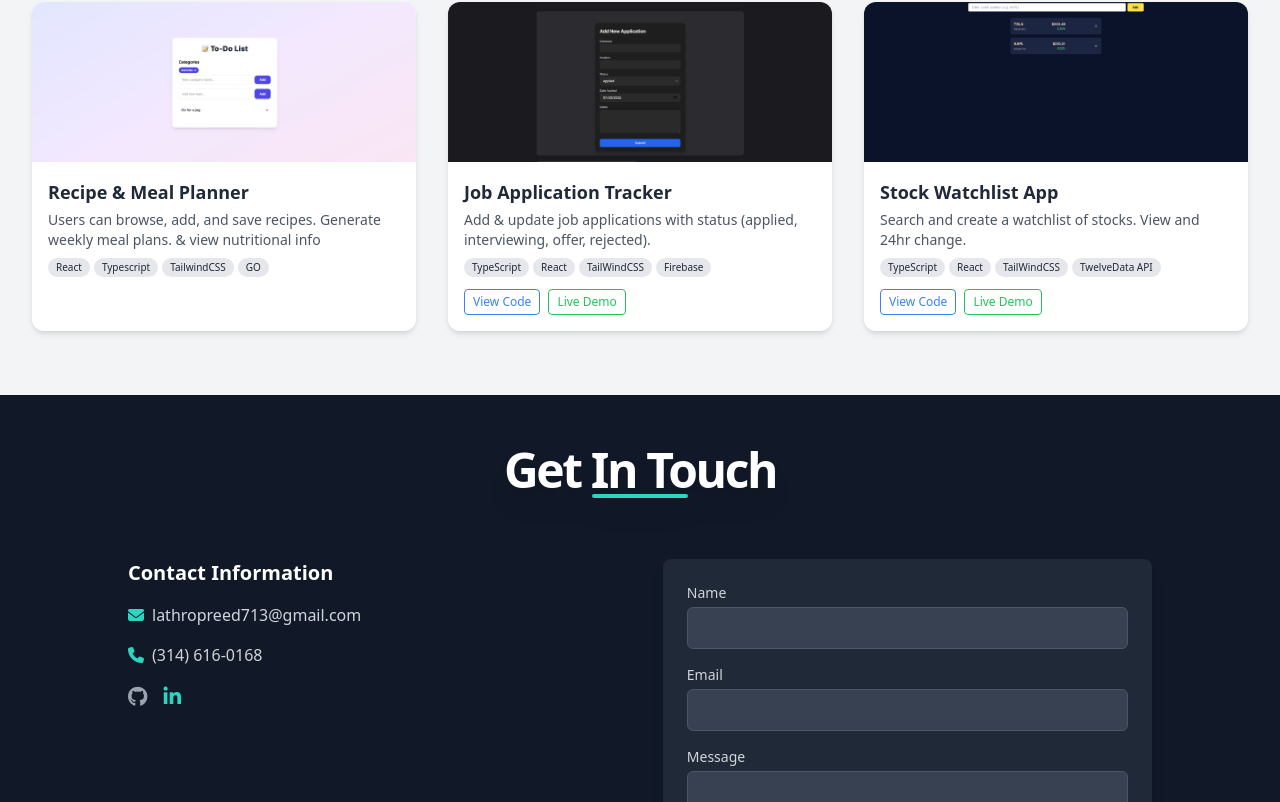
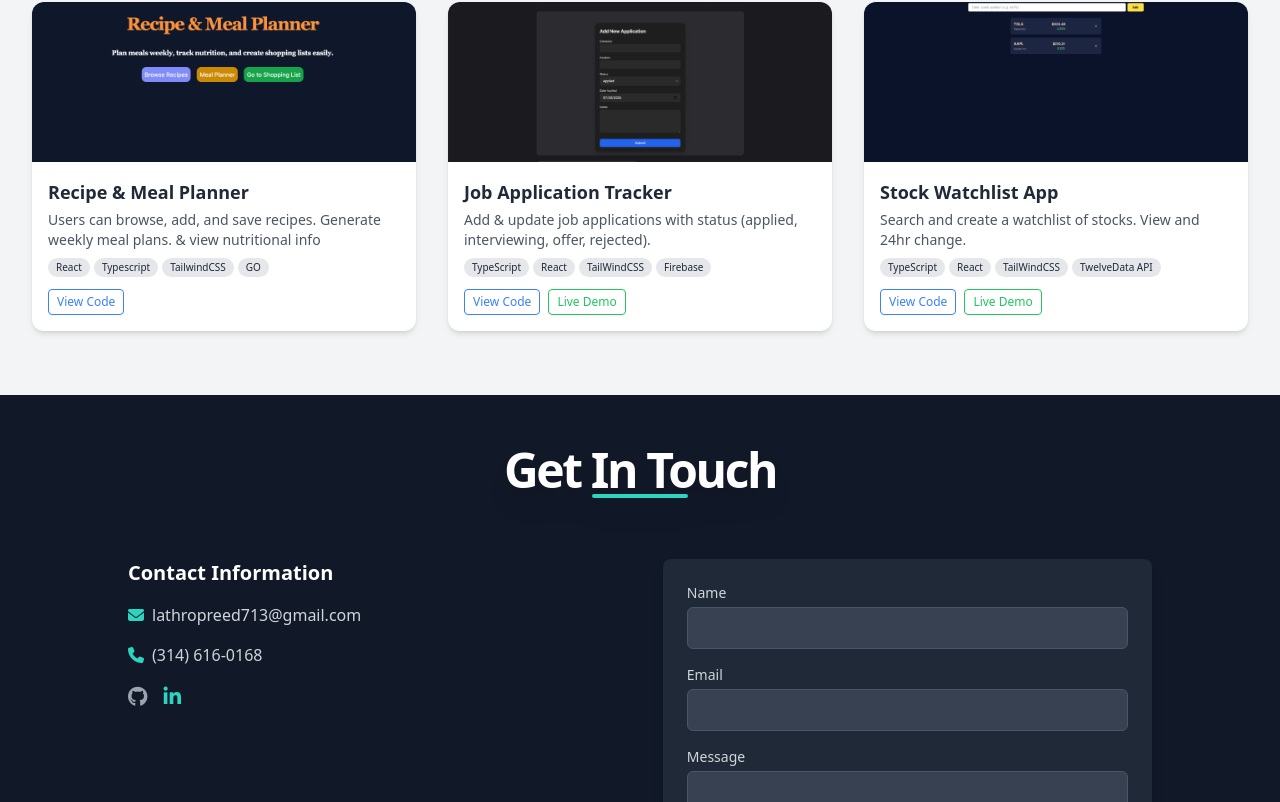
Before and after one commit to reedthedev13/Project-Portfolio, a React (Create React App) app: page / in a window 1280 px wide. Shown: the part 1438-2240 px from the top of the page. Built offline with nearby package versions, Linux system fonts and the light colour scheme.

Commit message:
added mealplanpic

```diff
--- a/src/components/Projects.js
+++ b/src/components/Projects.js
@@ -8,6 +8,7 @@ import NoteTaking from "../assets/NoteTakingSS.png";
 import ToDoList from "../assets/TDLSS.png";
 import StockWatch from "../assets/StockWatch.png";
 import JobAppPic from "../assets/JobAppPic.png";
+import MealPlanPic from "../assets/MealPlanPic.png";
 
 const Projects = () => {
   const projects = [
@@ -76,8 +77,8 @@ const Projects = () => {
       description:
         "Users can browse, add, and save recipes. Generate weekly meal plans. & view nutritional info",
       technologies: ["React", "Typescript", "TailwindCSS", "GO"],
-      image: ToDoList,
-      githubLink: "",
+      image: MealPlanPic,
+      githubLink: "https://github.com/reedthedev13/Meal-Planner-App",
       liveDemo: "",
     },
     {
```
Also changed, not shown: src/assets/MealPlanPic.png (added).
